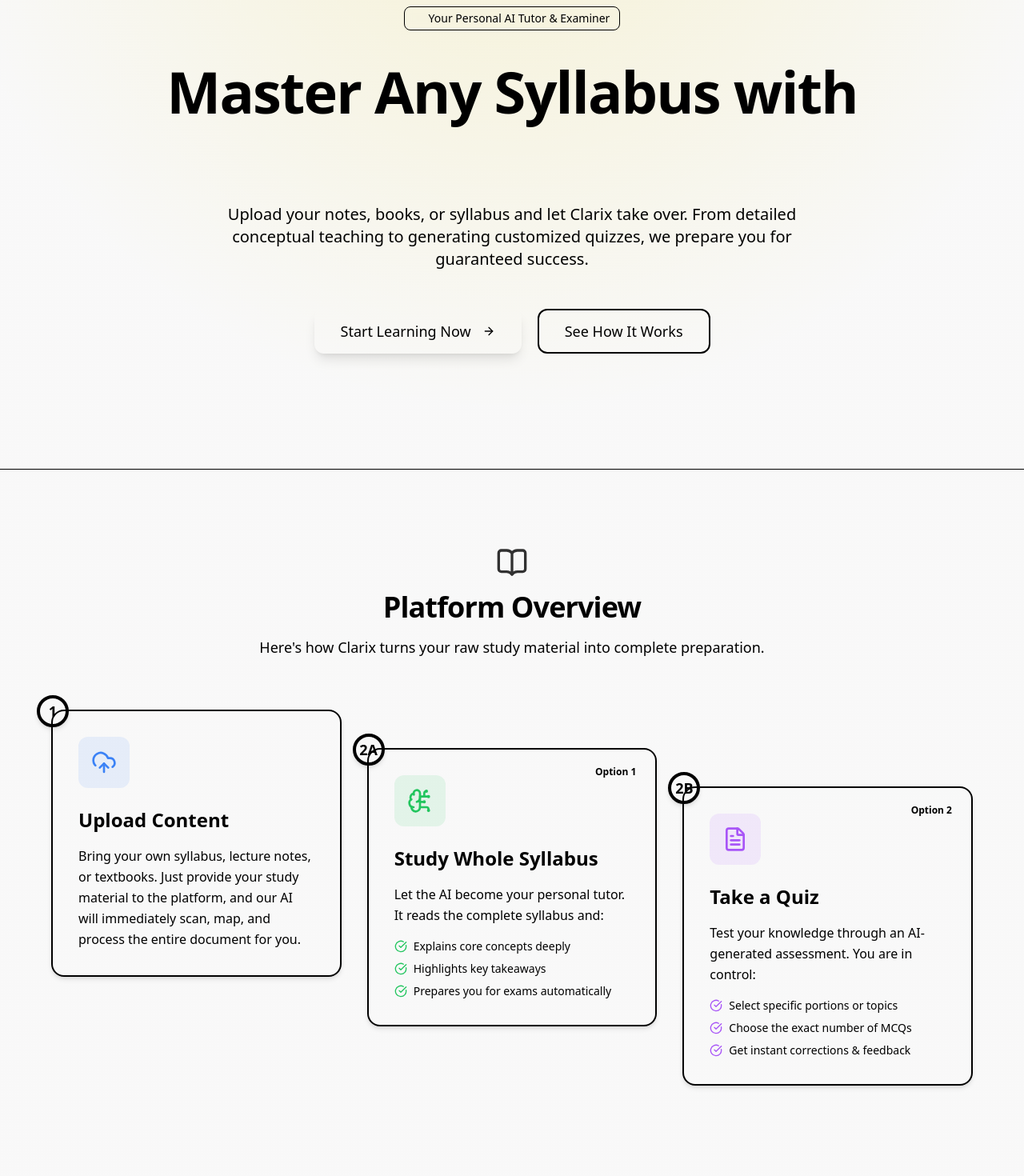
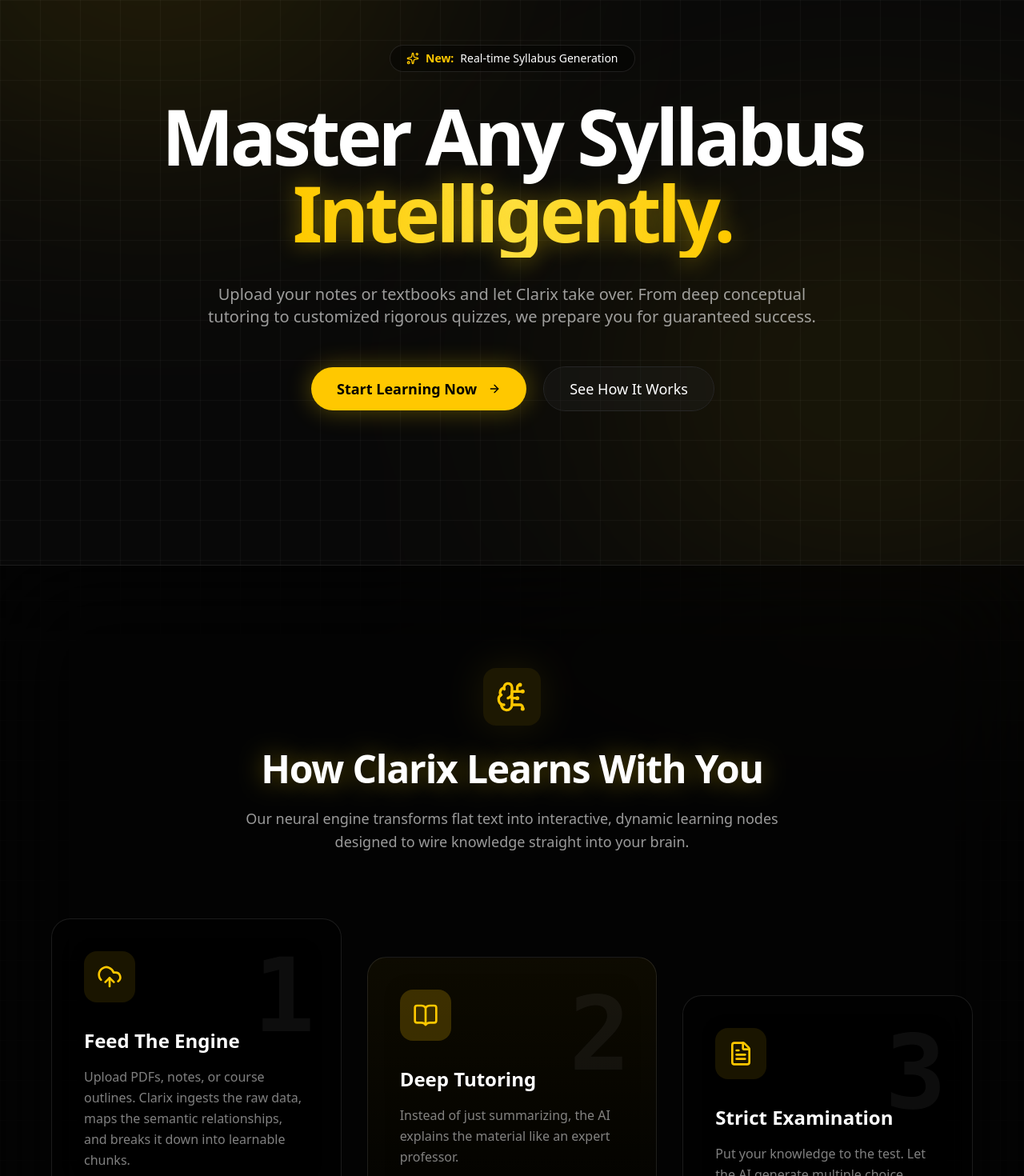
Before and after one commit to moizmalik11/Clarix-AI, a Next.js app in the folder Clarix-AI/frontend/: page / in a window 1280 px wide. Shown: the part 200-1670 px from the top of the page at 80% size. Built offline with nearby package versions, Linux system fonts and the light colour scheme.

Commit message:
global styles and enhance loading screen aesthetics for improved user experience

```diff
--- a/Clarix-AI/frontend/app/globals.css
+++ b/Clarix-AI/frontend/app/globals.css
@@ -5,75 +5,43 @@
 @tailwind utilities;
 
 @layer base {
-  :root {
-    /* Black & Yellow Theme (Light Mode Default) */
-    --background: oklch(0.98 0 0); /* Very light gray/white background */
-    --foreground: oklch(0.15 0 0); /* Dark text */
+  :root, .dark {
+    --background: 0 0% 3%;
+    --foreground: 0 0% 100%;
 
-    --card: oklch(1 0 0);
-    --card-foreground: oklch(0.15 0 0);
+    --card: 0 0% 6%;
+    --card-foreground: 0 0% 100%;
 
-    --popover: oklch(1 0 0);
-    --popover-foreground: oklch(0.15 0 0);
+    --popover: 0 0% 5%;
+    --popover-foreground: 0 0% 100%;
 
-    /* Primary: Yellow */
-    --primary: oklch(0.85 0.18 95);
-    --primary-foreground: oklch(0.15 0 0); /* Dark text on Yellow */
+    --primary: 47 100% 50%;
+    --primary-foreground: 0 0% 0%;
 
-    /* Secondary: Dark Black/Gray */
-    --secondary: oklch(0.20 0 0);
-    --secondary-foreground: oklch(0.98 0 0); /* Light text on Black */
+    --secondary: 0 0% 15%;
+    --secondary-foreground: 0 0% 100%;
 
-    --muted: oklch(0.95 0 0);
-    --muted-foreground: oklch(0.45 0 0);
+    --muted: 0 0% 12%;
+    --muted-foreground: 0 0% 65%;
 
-    --accent: oklch(0.85 0.18 95); /* Yellow Accent */
-    --accent-foreground: oklch(0.15 0 0);
+    --accent: 47 100% 50%;
+    --accent-foreground: 0 0% 0%;
 
-    --destructive: oklch(0.60 0.20 25);
-    --destructive-foreground: oklch(0.98 0 0);
+    --destructive: 0 84% 60%;
+    --destructive-foreground: 0 0% 100%;
 
-    --border: oklch(0.90 0 0);
-    --input: oklch(0.90 0 0);
-    --ring: oklch(0.85 0.18 95);
+    --border: 0 0% 15%;
+    --input: 0 0% 15%;
+    --ring: 47 100% 50%;
 
     --radius: 0.75rem;
   }
+}
 
-  .dark {
-    /* Black & Yellow Theme (Dark Mode) */
-    --background: oklch(0.15 0 0); /* True Dark background */
-    --foreground: oklch(0.98 0 0); /* Light Text */
-
-    --card: oklch(0.20 0 0);
-    --card-foreground: oklch(0.98 0 0);
-
-    --popover: oklch(0.20 0 0);
-    --popover-foreground: oklch(0.98 0 0);
-
-    /* Primary: Bright Yellow */
-    --primary: oklch(0.85 0.18 95);
-    --primary-foreground: oklch(0.15 0 0); /* Dark text on yellow */
-
-    --secondary: oklch(0.30 0 0);
-    --secondary-foreground: oklch(0.98 0 0);
-
-    --muted: oklch(0.30 0 0);
-    --muted-foreground: oklch(0.70 0 0);
-
-    --accent: oklch(0.85 0.18 95);
-    --accent-foreground: oklch(0.15 0 0);
-
-    --destructive: oklch(0.60 0.20 25);
-    --destructive-foreground: oklch(0.98 0 0);
-
-    --border: oklch(0.30 0 0);
-    --input: oklch(0.30 0 0);
-    --ring: oklch(0.85 0.18 95);
-  }
-
+@layer base {
   * {
-    @apply border-border outline-ring/50;
+    @apply border-border outline-ring border-solid;
+    box-sizing: border-box;
   }
 
   html {
@@ -82,50 +50,42 @@
   }
 
   body {
-    @apply font-sans antialiased bg-background text-foreground;
+    @apply font-sans antialiased bg-background text-foreground bg-[size:50px_50px];
     background-image:
-      radial-gradient(circle at top, rgba(230, 200, 0, 0.15), transparent 32%),
-      linear-gradient(180deg, var(--background), var(--background));
+      linear-gradient(to right, rgba(255,255,255,0.03) 1px, transparent 1px),
+      linear-gradient(to bottom, rgba(255,255,255,0.03) 1px, transparent 1px);
+    position: relative;
+    overflow-x: hidden;
   }
 
   ::selection {
-    @apply bg-primary/20 text-foreground;
-  }
-  .theme {
-    --font-heading: var(--font-sans);
-    --font-sans: var(--font-sans);
+    @apply bg-primary/20 text-primary;
   }
 }
 
-@layer components {
-  .app-shell {
-    @apply relative overflow-hidden;
+@layer utilities {
+  .text-glow {
+    text-shadow: 0 0 30px rgba(255, 215, 0, 0.4);
   }
-
-  .app-shell::before {
-    content: "";
-    @apply pointer-events-none absolute inset-x-0 top-0 h-[28rem];
-    background:
-      radial-gradient(circle at top left, rgba(255, 220, 0, 0.15), transparent 42%),
-      radial-gradient(circle at top right, rgba(200, 200, 200, 0.05), transparent 36%);
+  .box-glow {
+    box-shadow: 0 0 50px rgba(255, 215, 0, 0.1);
   }
-
-  .surface-card {
-    @apply rounded-[1.5rem] border border-white/10 bg-black/40 shadow-[0_20px_70px_-30px_rgba(255,220,0,0.15)] backdrop-blur-xl;
+  .glass-panel {
+    @apply bg-black/40 backdrop-blur-xl border border-white/10;
   }
-
-  .section-title {
-    @apply text-3xl font-bold tracking-tight text-foreground md:text-4xl;
+  .floating-orb {
+    @apply absolute rounded-full blur-[100px] opacity-30 pointer-events-none;
   }
-
-  .section-copy {
-    @apply text-base leading-7 text-muted-foreground md:text-lg;
+  .animate-float {
+    animation: float 6s ease-in-out infinite;
   }
-
-  .grid-glow {
-    background-image:
-      linear-gradient(rgba(148, 163, 184, 0.08) 1px, transparent 1px),
-      linear-gradient(90deg, rgba(148, 163, 184, 0.08) 1px, transparent 1px);
-    background-size: 42px 42px;
+  .animate-float-delayed {
+    animation: float 8s ease-in-out infinite 2s;
   }
 }
+
+@keyframes float {
+  0% { transform: translateY(0px) scale(1); }
+  50% { transform: translateY(-20px) scale(1.05); }
+  100% { transform: translateY(0px) scale(1); }
+}
--- a/Clarix-AI/frontend/app/layout.jsx
+++ b/Clarix-AI/frontend/app/layout.jsx
@@ -13,8 +13,8 @@
 
 export default function RootLayout({ children }) {
   return (
-    <html lang="en" className={cn("font-sans", inter.variable)}>
-      <body className="antialiased">
+    <html lang="en" className={cn("dark font-sans", inter.variable)}>
+      <body className="antialiased selection:bg-primary selection:text-black">
         <ClarixProvider>
           <Navbar />
           <main className="min-h-screen pt-16 flex flex-col">
--- a/Clarix-AI/frontend/app/page.jsx
+++ b/Clarix-AI/frontend/app/page.jsx
@@ -1,52 +1,50 @@
 "use client";
 
-import { useState, useEffect } from 'react';
-import Link from 'next/link';
-import { ArrowRight, BookOpen, BrainCircuit, FileText, GraduationCap, UploadCloud, CheckCircle } from 'lucide-react';
-import { Button } from '../components/ui/button';
+import { useState, useEffect } from "react";
+import Link from "next/link";
+import { ArrowRight, BookOpen, BrainCircuit, FileText, GraduationCap, UploadCloud, CheckCircle, Sparkles } from "lucide-react";
+import { Button } from "../components/ui/button";
 
 export default function Home() {
   const [loading, setLoading] = useState(true);
   const [progress, setProgress] = useState(0);
 
   useEffect(() => {
-    // Simulate loading progress
+    // Elegant loading screen
     const interval = setInterval(() => {
       setProgress((prev) => {
         if (prev >= 100) {
           clearInterval(interval);
-          setTimeout(() => setLoading(false), 500); // Small delay after hitting 100% before hiding loader
+          setTimeout(() => setLoading(false), 800);
           return 100;
         }
-        return prev + 2; // Increase progress
+        return prev + 1;
       });
-    }, 30);
-
+    }, 15);
     return () => clearInterval(interval);
   }, []);
 
   if (loading) {
     return (
-      <div className="fixed inset-0 z-50 flex flex-col items-center justify-center bg-background text-foreground transition-opacity duration-500">
-        <div className="flex flex-col items-center max-w-sm w-full px-6">
-          <div className="p-4 bg-primary/10 rounded-full mb-6">
-            <GraduationCap className="w-16 h-16 text-primary animate-pulse" />
+      <div className="fixed inset-0 z-[100] flex flex-col items-center justify-center bg-black text-white transition-opacity duration-500 overflow-hidden">
+        {/* Background glow for loader */}
+        <div className="absolute top-1/2 left-1/2 -translate-x-1/2 -translate-y-1/2 w-64 h-64 bg-primary/20 blur-[100px] rounded-full animate-pulse"></div>
+        <div className="relative z-10 flex flex-col items-center max-w-sm w-full px-6">
+          <div className="relative p-6 bg-black border border-white/10 rounded-2xl mb-8 shadow-[0_0_50px_rgba(255,215,0,0.15)] flex items-center justify-center">
+            <div className="absolute inset-0 bg-primary/10 rounded-2xl animate-ping opacity-30"></div>
+            <GraduationCap className="relative w-16 h-16 text-primary" />
           </div>
-          <h1 className="text-4xl font-extrabold tracking-tight mb-2 animate-fade-in text-center">
-            Welcome to Clarix
+          <h1 className="text-4xl font-bold tracking-tighter mb-4 text-glow">
+            Clarix<span className="text-primary text-glow">.</span>AI
           </h1>
-          <p className="text-lg text-muted-foreground mb-8 font-medium">
-            (study platform)
-          </p>
-
-          <div className="w-full h-3 bg-muted rounded-full overflow-hidden shadow-inner">
+          <div className="w-full h-1 bg-white/10 rounded-full overflow-hidden mt-4 relative">
             <div
-              className="h-full bg-primary rounded-full transition-all duration-75 ease-out"
+              className="absolute left-0 top-0 h-full bg-primary rounded-full shadow-[0_0_15px_rgba(255,215,0,0.8)] transition-all duration-75 ease-out"
               style={{ width: `${progress}%` }}
             ></div>
           </div>
-          <p className="mt-4 text-sm text-muted-foreground animate-pulse font-medium">
-            Starting your learning journey... {progress}%
+          <p className="mt-4 text-xs text-muted-foreground uppercase tracking-widest font-mono">
+            Optimizing Neural Pathways... {progress}%
           </p>
         </div>
       </div>
@@ -54,136 +52,118 @@
   }
 
   return (
-    <div className="flex flex-col min-h-screen bg-background">
+    <div className="flex flex-col min-h-screen bg-transparent relative overflow-hidden">
+      {/* Background Decorators */}
+      <div className="fixed top-[-10%] left-[-10%] w-[50%] h-[50%] bg-primary/15 blur-[150px] rounded-full mix-blend-screen -z-10 animate-float"></div>
+      <div className="fixed bottom-[-10%] right-[-10%] w-[50%] h-[50%] bg-primary/10 blur-[150px] rounded-full mix-blend-screen -z-10 animate-float-delayed"></div>
+
       {/* Hero Section */}
-      <section className="relative flex-1 flex flex-col items-center justify-center text-center px-6 py-24 md:py-36 max-w-5xl mx-auto">
-        <div className="absolute top-0 left-0 w-full h-full overflow-hidden -z-10 bg-[radial-gradient(ellipse_at_top,_var(--tw-gradient-stops))] from-primary/10 via-background to-background"></div>
-
-        <div className="inline-flex items-center rounded-sm border border-border px-3 py-1 text-sm font-medium transition-colors focus:outline-none bg-muted/50 text-foreground mb-10 shadow-sm backdrop-blur-sm">
-          <span className="flex h-2.5 w-2.5 rounded-full bg-primary mr-2 animate-pulse"></span>
-          Your Personal AI Tutor & Examiner
+      <section className="relative flex-1 flex flex-col items-center justify-center text-center px-6 py-32 md:py-48 max-w-5xl mx-auto z-10">
+        <div className="animate-in fade-in slide-in-from-bottom-8 duration-1000 delay-100 fill-mode-both">
+          <div className="inline-flex items-center rounded-full border border-primary/30 px-5 py-1.5 text-sm font-medium bg-black/50 backdrop-blur-md text-foreground mb-8 cursor-default glass-panel hover:bg-black/60 transition-all hover:border-primary/60">
+            <Sparkles className="h-4 w-4 text-primary mr-2" />
+            <span className="text-primary font-semibold mr-2">New:</span> Real-time Syllabus Generation
+          </div>
         </div>
 
-        <h1 className="text-5xl md:text-6xl lg:text-7xl font-extrabold tracking-tight text-foreground mb-8 leading-tight">
-          Master Any Syllabus with <br className="hidden md:block"/>
-          <span className="text-transparent bg-clip-text bg-gradient-to-r from-primary to-blue-600">
-            Intelligent Study Tools
+        <h1 className="animate-in fade-in slide-in-from-bottom-8 duration-1000 delay-200 fill-mode-both text-5xl md:text-7xl lg:text-8xl font-black tracking-tighter text-white mb-8 leading-[1.1]">
+          Master Any Syllabus <br className="hidden md:block"/>
+          <span className="text-transparent bg-clip-text bg-gradient-to-r from-primary via-yellow-300 to-primary text-glow inline-block pb-2">
+            Intelligently.
           </span>
         </h1>
 
-        <p className="text-lg md:text-xl text-muted-foreground mb-12 max-w-3xl leading-relaxed">
-          Upload your notes, books, or syllabus and let Clarix take over. From detailed conceptual teaching to generating customized quizzes, we prepare you for guaranteed success.
+        <p className="animate-in fade-in slide-in-from-bottom-8 duration-1000 delay-300 fill-mode-both text-lg md:text-xl text-white/60 mb-12 max-w-3xl leading-relaxed font-light">
+          Upload your notes or textbooks and let Clarix take over. From deep conceptual tutoring to customized rigorous quizzes, we prepare you for guaranteed success.
         </p>
 
-        <div className="flex flex-col sm:flex-row gap-5 w-full sm:w-auto">
+        <div className="animate-in fade-in slide-in-from-bottom-8 duration-1000 delay-500 fill-mode-both flex flex-col sm:flex-row gap-5 w-full sm:w-auto">
           <Link href="/upload">
-            <Button size="lg" className="w-full sm:w-auto h-14 px-8 text-lg shadow-lg hover:shadow-xl transition-all hover:-translate-y-1">
-              Start Learning Now <ArrowRight className="ml-2 h-5 w-5" />
+            <Button size="lg" className="group w-full sm:w-auto h-14 px-8 text-lg font-bold bg-primary text-black hover:bg-primary/90 transition-all rounded-full shadow-[0_0_30px_rgba(255,215,0,0.3)] hover:shadow-[0_0_40px_rgba(255,215,0,0.5)] transform hover:-translate-y-1">
+              Start Learning Now
+              <ArrowRight className="ml-2 h-5 w-5 group-hover:translate-x-1 transition-transform" />
             </Button>
           </Link>
           <a href="#how-it-works">
-            <Button variant="outline" size="lg" className="w-full sm:w-auto h-14 px-8 text-lg border-2 hover:bg-muted/50">
+            <Button variant="outline" size="lg" className="w-full sm:w-auto h-14 px-8 text-lg border-white/20 hover:border-primary/50 hover:bg-primary/5 bg-black/40 backdrop-blur-lg rounded-full text-white transition-all">
               See How It Works
             </Button>
           </a>
         </div>
       </section>
 
-      {/* How it Works / Core Flow Section */}
-      <section id="how-it-works" className="py-24 px-6 border-t border-border bg-card/30 relative">
+      {/* How it Works / Features Section */}
+      <section id="how-it-works" className="py-32 px-6 border-t border-white/10 bg-black/60 backdrop-blur-3xl relative z-10">
         <div className="max-w-6xl mx-auto">
-          <div className="text-center mb-16">
-            <div className="flex justify-center mb-4">
-              <BookOpen className="h-10 w-10 text-primary opacity-80" />
+          <div className="text-center mb-20 animate-in fade-in slide-in-from-bottom-10 duration-1000">
+            <div className="inline-block p-4 bg-primary/10 rounded-2xl mb-6 box-glow">
+              <BrainCircuit className="h-10 w-10 text-primary" />
             </div>
-            <h2 className="text-3xl md:text-4xl font-extrabold tracking-tight mb-4">Platform Overview</h2>
-            <p className="text-muted-foreground max-w-2xl mx-auto text-lg">
-              Here's how Clarix turns your raw study material into complete preparation.
+            <h2 className="text-4xl md:text-5xl font-black tracking-tight mb-6 text-white text-glow">How Clarix Learns With You</h2>
+            <p className="text-white/60 max-w-2xl mx-auto text-lg leading-relaxed">
+              Our neural engine transforms flat text into interactive, dynamic learning nodes designed to wire knowledge straight into your brain.
             </p>
           </div>
 
           <div className="grid md:grid-cols-3 gap-8 relative items-start">
             {/* Step 1 */}
-            <div className="bg-card text-card-foreground rounded-2xl border-2 border-border shadow-md p-8 flex flex-col items-start hover:border-primary/50 transition-colors relative z-10">
-              <div className="absolute -top-5 -left-5 w-10 h-10 bg-primary text-primary-foreground rounded-full flex items-center justify-center font-bold text-lg shadow-md border-4 border-background">
-                1
+            <div className="glass-panel text-white rounded-3xl p-10 flex flex-col items-start hover:border-primary/50 hover:bg-black/80 hover:-translate-y-2 transition-all duration-300 relative group overflow-hidden">
+              <div className="absolute top-0 right-0 p-8 opacity-5 text-9xl font-black font-mono group-hover:text-primary transition-colors">1</div>
+              <div className="p-4 bg-primary/10 rounded-2xl mb-8">
+                <UploadCloud className="h-8 w-8 text-primary" />
               </div>
-              <div className="p-4 bg-blue-500/10 rounded-xl mb-6 text-blue-500">
-                <UploadCloud className="h-8 w-8" />
-              </div>
-              <h3 className="font-bold text-2xl mb-4">Upload Content</h3>
-              <p className="text-muted-foreground leading-relaxed">
-                Bring your own syllabus, lecture notes, or textbooks. Just provide your study material to the platform, and our AI will immediately scan, map, and process the entire document for you.
+              <h3 className="font-bold text-2xl mb-4">Feed The Engine</h3>
+              <p className="text-white/50 leading-relaxed z-10">
+                Upload PDFs, notes, or course outlines. Clarix ingests the raw data, maps the semantic relationships, and breaks it down into learnable chunks.
               </p>
             </div>
 
-            {/* Step 2A */}
-            <div className="bg-card text-card-foreground rounded-2xl border-2 border-border shadow-md p-8 flex flex-col items-start hover:border-primary/50 transition-colors relative z-10 md:mt-12">
-              <div className="absolute -top-5 -left-5 w-10 h-10 bg-primary text-primary-foreground rounded-full flex items-center justify-center font-bold text-lg shadow-md border-4 border-background">
-                2A
+            {/* Step 2 */}
+            <div className="glass-panel text-white rounded-3xl p-10 flex flex-col items-start hover:border-primary/50 hover:bg-black/80 hover:-translate-y-2 transition-all duration-300 relative group overflow-hidden md:mt-12 md:bg-gradient-to-b from-primary/5 to-transparent border-primary/20">
+              <div className="absolute top-0 right-0 p-8 opacity-5 text-9xl font-black font-mono group-hover:text-primary transition-colors">2</div>
+              <div className="p-4 bg-primary/20 rounded-2xl mb-8">
+                <BookOpen className="h-8 w-8 text-primary" />
               </div>
-              <div className="absolute top-4 right-4 bg-muted px-2 py-1 rounded-md text-xs font-semibold">Option 1</div>
-              <div className="p-4 bg-green-500/10 rounded-xl mb-6 text-green-500">
-                <BrainCircuit className="h-8 w-8" />
-              </div>
-              <h3 className="font-bold text-2xl mb-4">Study Whole Syllabus</h3>
-              <p className="text-muted-foreground leading-relaxed mb-4">
-                Let the AI become your personal tutor. It reads the complete syllabus and:
+              <h3 className="font-bold text-2xl mb-4">Deep Tutoring</h3>
+              <p className="text-white/50 leading-relaxed mb-6 z-10">
+                Instead of just summarizing, the AI explains the material like an expert professor.
               </p>
-              <ul className="space-y-2 text-sm text-muted-foreground w-full">
-                <li className="flex items-start"><CheckCircle className="h-4 w-4 mr-2 text-green-500 shrink-0 mt-0.5" /> Explains core concepts deeply</li>
-                <li className="flex items-start"><CheckCircle className="h-4 w-4 mr-2 text-green-500 shrink-0 mt-0.5" /> Highlights key takeaways</li>
-                <li className="flex items-start"><CheckCircle className="h-4 w-4 mr-2 text-green-500 shrink-0 mt-0.5" /> Prepares you for exams automatically</li>
+              <ul className="space-y-3 text-sm text-white/70 w-full z-10 font-medium">
+                <li className="flex items-center"><CheckCircle className="h-5 w-5 mr-3 text-primary shrink-0" /> Generates concise key summaries</li>
+                <li className="flex items-center"><CheckCircle className="h-5 w-5 mr-3 text-primary shrink-0" /> Simplifies complex terminology</li>
+                <li className="flex items-center"><CheckCircle className="h-5 w-5 mr-3 text-primary shrink-0" /> Connects topics conceptually</li>
               </ul>
             </div>
 
-            {/* Step 2B */}
-            <div className="bg-card text-card-foreground rounded-2xl border-2 border-border shadow-md p-8 flex flex-col items-start hover:border-primary/50 transition-colors relative z-10 md:mt-24">
-              <div className="absolute -top-5 -left-5 w-10 h-10 bg-primary text-primary-foreground rounded-full flex items-center justify-center font-bold text-lg shadow-md border-4 border-background">
-                2B
+            {/* Step 3 */}
+            <div className="glass-panel text-white rounded-3xl p-10 flex flex-col items-start hover:border-primary/50 hover:bg-black/80 hover:-translate-y-2 transition-all duration-300 relative group overflow-hidden md:mt-24">
+              <div className="absolute top-0 right-0 p-8 opacity-5 text-9xl font-black font-mono group-hover:text-primary transition-colors">3</div>
+              <div className="p-4 bg-primary/10 rounded-2xl mb-8">
+                <FileText className="h-8 w-8 text-primary" />
               </div>
-              <div className="absolute top-4 right-4 bg-muted px-2 py-1 rounded-md text-xs font-semibold">Option 2</div>
-              <div className="p-4 bg-purple-500/10 rounded-xl mb-6 text-purple-500">
-                <FileText className="h-8 w-8" />
+              <h3 className="font-bold text-2xl mb-4">Strict Examination</h3>
+              <p className="text-white/50 leading-relaxed mb-6 z-10">
+                Put your knowledge to the test. Let the AI generate multiple choice quizzes precisely from the text you provided.
+              </p>
+              <div className="w-full h-1 bg-white/10 rounded-full overflow-hidden z-10">
+                <div className="h-full bg-primary w-2/3 shadow-glow"></div>
               </div>
-              <h3 className="font-bold text-2xl mb-4">Take a Quiz</h3>
-              <p className="text-muted-foreground leading-relaxed mb-4">
-                Test your knowledge through an AI-generated assessment. You are in control:
-              </p>
-              <ul className="space-y-2 text-sm text-muted-foreground w-full">
-                <li className="flex items-start"><CheckCircle className="h-4 w-4 mr-2 text-purple-500 shrink-0 mt-0.5" /> Select specific portions or topics</li>
-                <li className="flex items-start"><CheckCircle className="h-4 w-4 mr-2 text-purple-500 shrink-0 mt-0.5" /> Choose the exact number of MCQs</li>
-                <li className="flex items-start"><CheckCircle className="h-4 w-4 mr-2 text-purple-500 shrink-0 mt-0.5" /> Get instant corrections & feedback</li>
-              </ul>
+              <span className="text-xs font-mono text-primary mt-2 z-10 uppercase tracking-wider">Pass Guaranteed</span>
             </div>
-
-            {/* Visual Connecting Lines (Desktop only) */}
-            <div className="hidden md:block absolute top-[20%] left-[25%] w-[50%] h-0.5 bg-gradient-to-r from-border via-primary/50 to-border -z-0"></div>
           </div>
         </div>
       </section>
 
-      {/* Call To Action */}
-      <section className="py-20 px-6 bg-primary text-primary-foreground text-center">
-        <div className="max-w-4xl mx-auto">
-          <h2 className="text-3xl md:text-4xl font-bold mb-6">Ready to upgrade your studying?</h2>
-          <p className="text-primary-foreground/80 text-lg mb-8 max-w-2xl mx-auto">
-            Stop struggling with massive PDFs. Upload your material and let Clarix pave your path to success.
-          </p>
-          <Link href="/upload">
-            <Button size="lg" variant="secondary" className="h-14 px-10 text-lg font-bold">
-              Enter Platform
-            </Button>
-          </Link>
+      {/* Footer */}
+      <footer className="border-t border-white/10 py-12 px-6 bg-black z-10">
+        <div className="max-w-6xl mx-auto flex flex-col md:flex-row justify-between items-center opacity-50 space-y-4 md:space-y-0">
+          <div className="text-sm font-semibold tracking-wider">
+            CLARIX.AI &copy; {new Date().getFullYear()}
+          </div>
+          <div className="text-xs uppercase tracking-widest font-mono">
+            System Online. All Systems Go.
+          </div>
         </div>
-      </section>
-
-      <footer className="py-8 text-center text-sm text-muted-foreground bg-background">
-        <div className="flex justify-center items-center mb-4">
-           <GraduationCap className="h-6 w-6 mr-2 opacity-50" />
-           <span className="font-semibold text-foreground/80">Clarix AI</span>
-        </div>
-        <p>&copy; {new Date().getFullYear()} Clarix AI - The Smart Study Platform. All rights reserved.</p>
       </footer>
     </div>
   );
```
